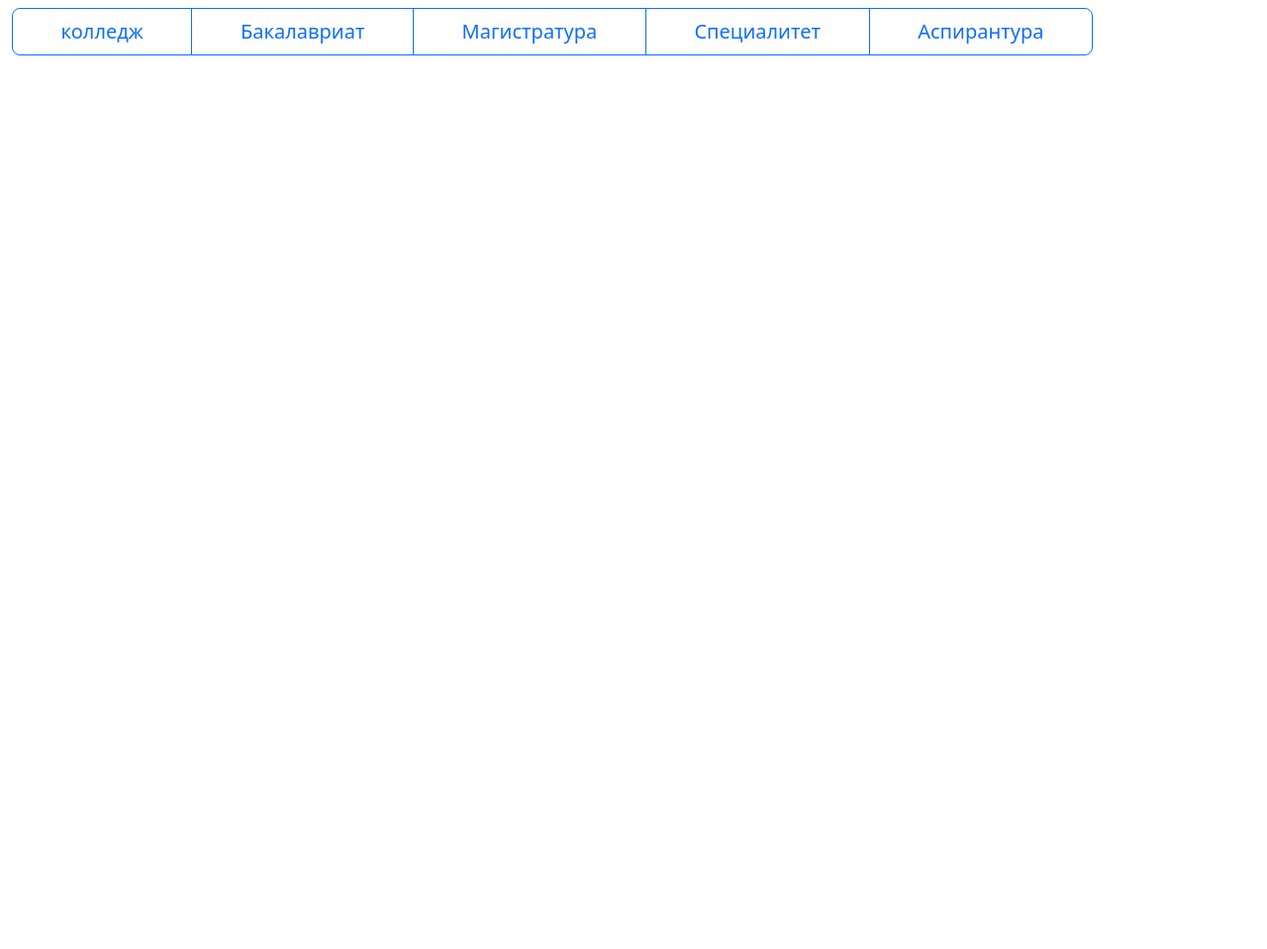
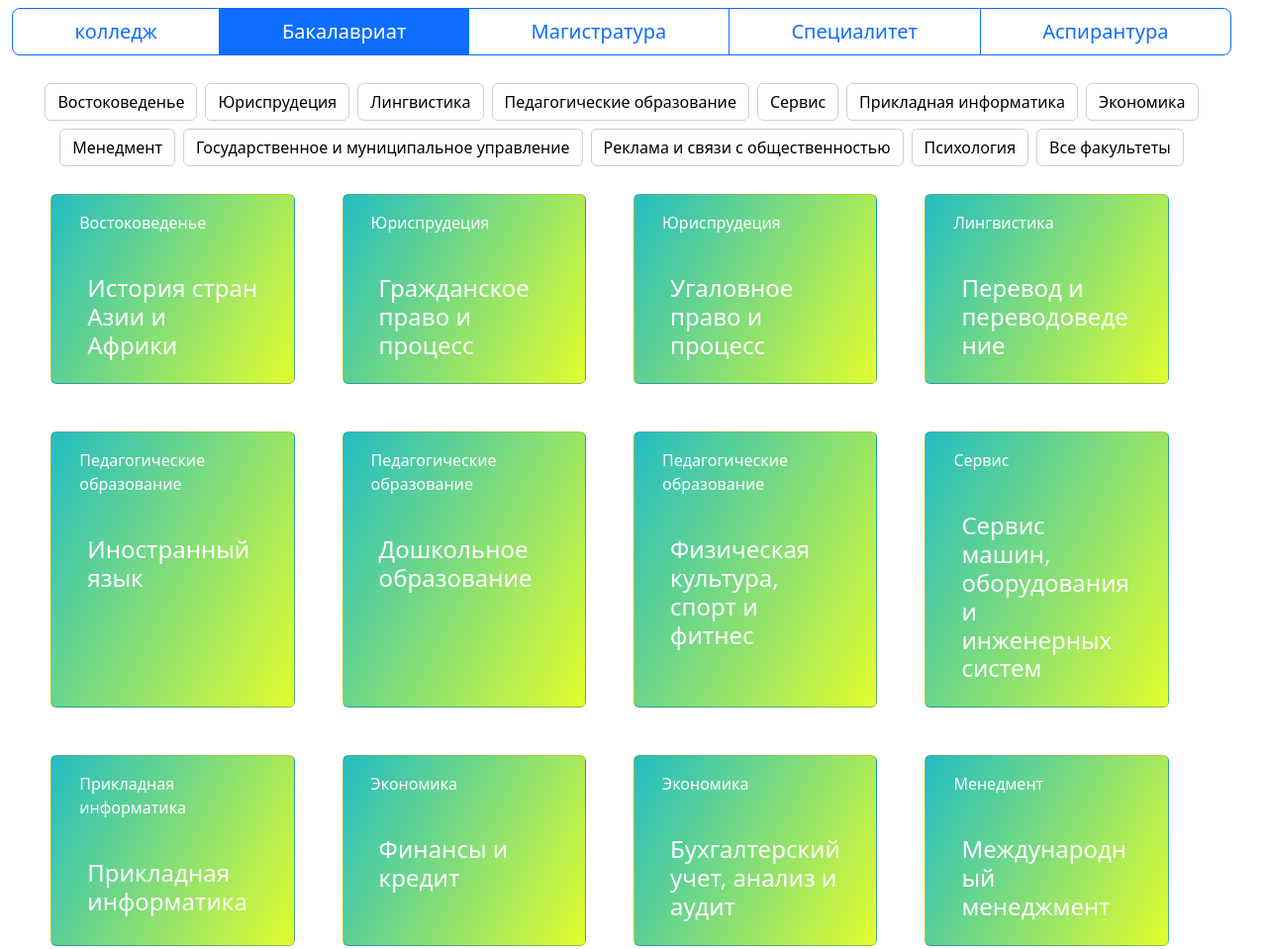
Before and after one commit to nepupalam/js1, a website with bundled scripts: page MmaFilter/main.html in a window 1280 px wide. Shown: the top 959 px of the page at 99% size. Before the commit the page ends 800 px from the top, so only its background shows below. Built offline with nearby package versions, Linux system fonts and the light colour scheme.

Commit message:
разобрался со стилями

```diff
--- a/MmaFilter/filter.mjs
+++ b/MmaFilter/filter.mjs
@@ -81,16 +81,16 @@ const lestSubtypeButton =[];
 const subButtonArea =document.createElement("div")
 body.appendChild(subButtonArea)
 const FilterBlock = document.createElement("div")
-FilterBlock.className = "container row"
+FilterBlock.className = "container-fluid row"
 const ButtonGroup = document.createElement("div")
 ButtonGroup.className = "btn-group btn-group-lg"
 ButtonGroup.role = "Basic example"
 
 const SubButtonGroup = document.createElement("div")
-SubButtonGroup.className = "btn-group gy-4"
+SubButtonGroup.className = "text-center gy-4"
 SubButtonGroup.id = "subButtonArea"
 const ResultGroup = document.createElement("div")
-ResultGroup.className = "container gy-4 card-group nav justify-content-center"
+ResultGroup.className = "row row-cols-3 row-cols-md-4 row-cols-lg-5 text-center justify-content-center"
 ResultGroup.id = "ResultGroup"
 FilterBlock.appendChild(ButtonGroup)
 FilterBlock.appendChild(SubButtonGroup)
@@ -212,7 +212,8 @@ let subtype = []
         for (let i = 0; i < subtype.length+1; i++) {
             const Button = document.createElement("button")
             Button.onclick = SubButtonResult
-            Button.className = "btn btn-secondary btn-sm font-weight-bold col"
+            Button.className = "" +
+                " btn btn-light  font-weight-bold m-1"
 
             Button.value = subtype[i]
             if (Button.value != "undefined") {
@@ -248,7 +249,7 @@ function SubButtonResult() {
             }
 
         }
-    }
+        }
     else {
         resultArray = Object.assign([] ,buffer)
 
@@ -275,10 +276,20 @@ function printResult() {
                 let subText = document.createTextNode(resultArray[i].features.subtype)
                 nameText.appendChild(subText)
             }
+            nameText.className ="card-title m-3"
             card.appendChild(nameText)
-            card.className =`card-${getCollour(resultArray[i])}`
-            let name = document.createElement("h5")
-            name.className = "font-weight-bolder"
+            for (let i=0; i<resultArray.length; i++) {
+                if (resultArray[i] !== undefined) {
+
+                    getCollour(resultArray[i], card)
+                    break
+                }
+            }
+            card.style.textAlign = "left"
+            card.className =`card m-4`
+
+            let name = document.createElement("h4")
+            name.className = "card-text m-4 "
             let text = document.createTextNode(resultArray[i].name)
             name.appendChild(text)
             card.appendChild(name)
@@ -326,21 +337,31 @@ function StringUndefined(a) {
 
     return  a
 }
-function getCollour(obj) {
+function getCollour(obj, card) {
     if (obj.type == "колледж") {
-        return "green"
+        card.style.background = "linear-gradient(118deg, rgba(34,189,195,1) 0%, rgba(45,253,118,1) 100%)"
+        card.style.color = "#ffffff"
+
     }
     if (obj.type == "Бакалавриат") {
-        return "orange"
+        card.style.background = "linear-gradient(118deg, rgba(34,189,195,1) 0%, rgba(227,253,45,1) 100%)"
+        card.style.color = "#ffffff"
+
+        ;
     }
     if (obj.type == "Магистратура") {
-        return "blue"
+        card.style.color = "#ffffff"
+
+        card.style.background = "linear-gradient(118deg, rgba(195,34,164,1) 0%, rgba(45,234,253,1) 100%)"
     }
     if (obj.type == "Специалитет") {
-        return "lightblue"
+        card.style.color = "#ffffff"
+        card.style.background =  "linear-gradient(118deg, rgba(195,34,164,1) 0%, rgba(253,195,45,1) 100%)"
     }
 
     if (obj.type == "Аспирантура") {
-        return "purple"
+        card.style.color = "#ffffff"
+        card.style.background = "linear-gradient(118deg,rgba(34,61,195,1) 0%, rgba(228,96,96,1) 100%)"
     }
 }
+listButton[1].onclick()
--- a/MmaFilter/main.html
+++ b/MmaFilter/main.html
@@ -4,7 +4,21 @@
     <meta charset="UTF-8">
     <title>Title</title>
     <link href="index.css" rel="stylesheet">
+
     <link href="https://cdn.jsdelivr.net/npm/bootstrap@5.2.0-beta1/dist/css/bootstrap.min.css" rel="stylesheet" integrity="sha384-0evHe/X+R7YkIZDRvuzKMRqM+OrBnVFBL6DOitfPri4tjfHxaWutUpFmBp4vmVor" crossorigin="anonymous">
+    <style>
+        .btn-light {
+           border-color: #d5cdcd;
+            text-colour: #252222;
+            background-color: #ffffff;
+        }
+        .btn-light:hover {
+            border-color: #ffffff;
+            text-colour: #252222;
+            background-color: #d5cdcd;
+        }
+
+    </style>
 </head>
 <body>
 <script src="filter.mjs" type="module"></script>
```
